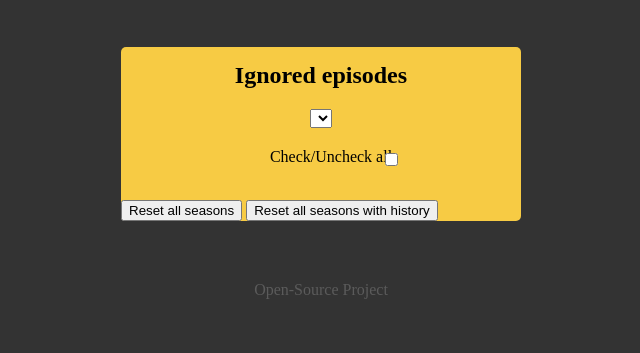
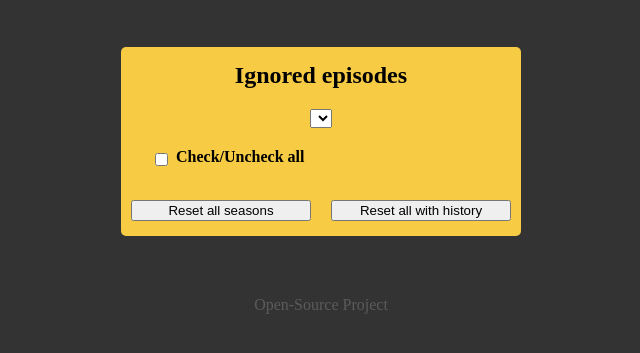
Before and after one commit to TropicalTony/random-south-park-episode, a browser extension: page src/ui/options.html in a window 1280 px wide. Shown: the part 101-454 px from the top of the page, without its empty margins (319-959 px from the left). Drawn offline with Linux system fonts and the light colour scheme.

Commit message:
ui update

```diff
--- a/src/js/Storage.js
+++ b/src/js/Storage.js
@@ -19,11 +19,12 @@ export function initSeriesInfo(callback) {
         saveSeriesInfo(parseInfoFromWiki(xmlDoc));
         setHistoryLimit();
         setUpdateDate();
+    });
 
         if (callback)
             callback();
-    });
-}
+    };
+
 
 export function updateSeriesInfoAnd(callback) {
     callWikiAnd((xmlDoc) => {
--- a/src/ui/options.css
+++ b/src/ui/options.css
@@ -87,9 +87,16 @@ footer a:hover {
 #checkAll{
     margin-top:20px;
     margin-bottom: 20px;
-    text-align:center;
+    margin-left:30px;
 }
-#checkAllBox{
-    position:relative;
-    left:235px;
+#checkAllLable{
+    font-weight: bold;
 }
+button {
+    margin-left: 2.5%;
+    margin-right: 2.5%;
+    display:inline-block;
+    width:45%;
+    float:left;
+    margin-bottom:15px;
+}
--- a/src/ui/options.html
+++ b/src/ui/options.html
@@ -22,7 +22,7 @@
             <div id = "checkAll"></div>
             <div id = "episodeList"></div>
             <button type = "button" id = "resetAll">Reset all seasons </button>
-            <button type = "button">Reset all seasons with history </button>
+            <button type = "button">Reset all with history </button>
         </div>
     </div>
 
--- a/src/ui/options.js
+++ b/src/ui/options.js
@@ -51,6 +51,7 @@
         }
 
         var labelCheckAll = document.createElement('label');
+        labelCheckAll.id = 'checkAllLable';
         labelCheckAll.appendChild(document.createTextNode('Check/Uncheck all'));
         checkAll.appendChild(labelCheckAll);
     }
```
